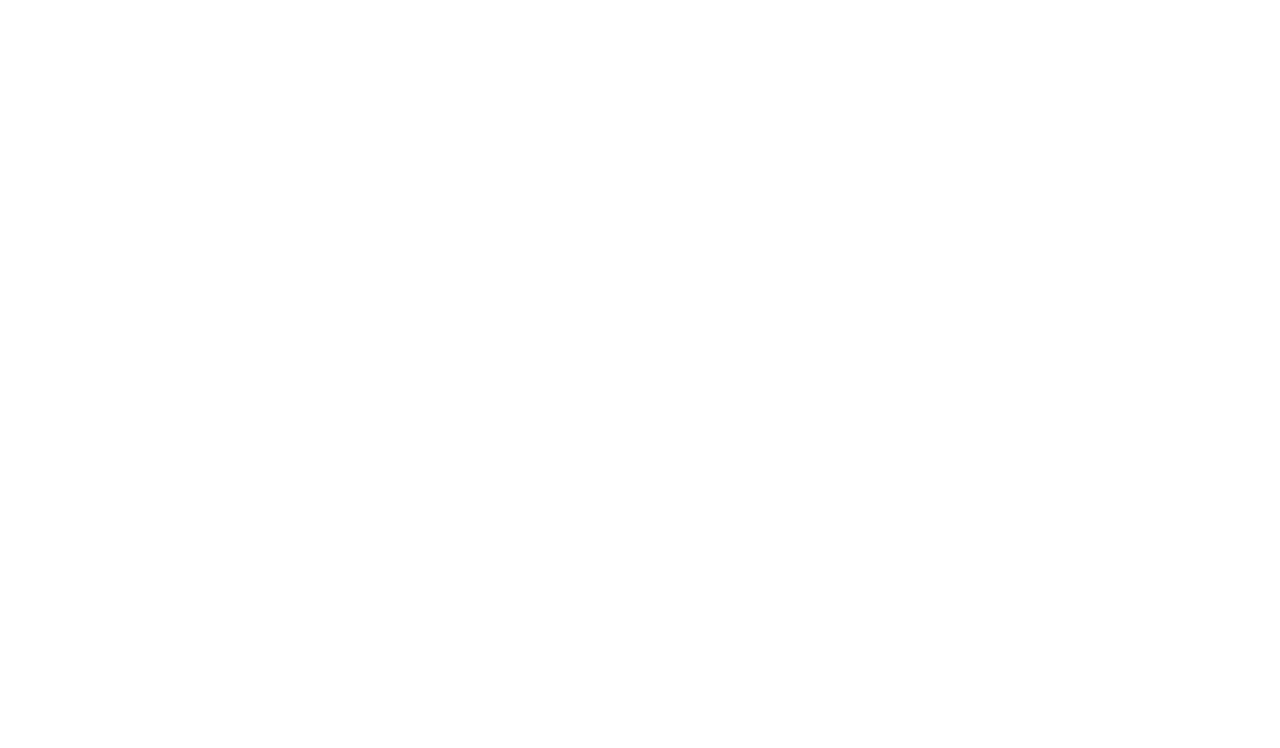
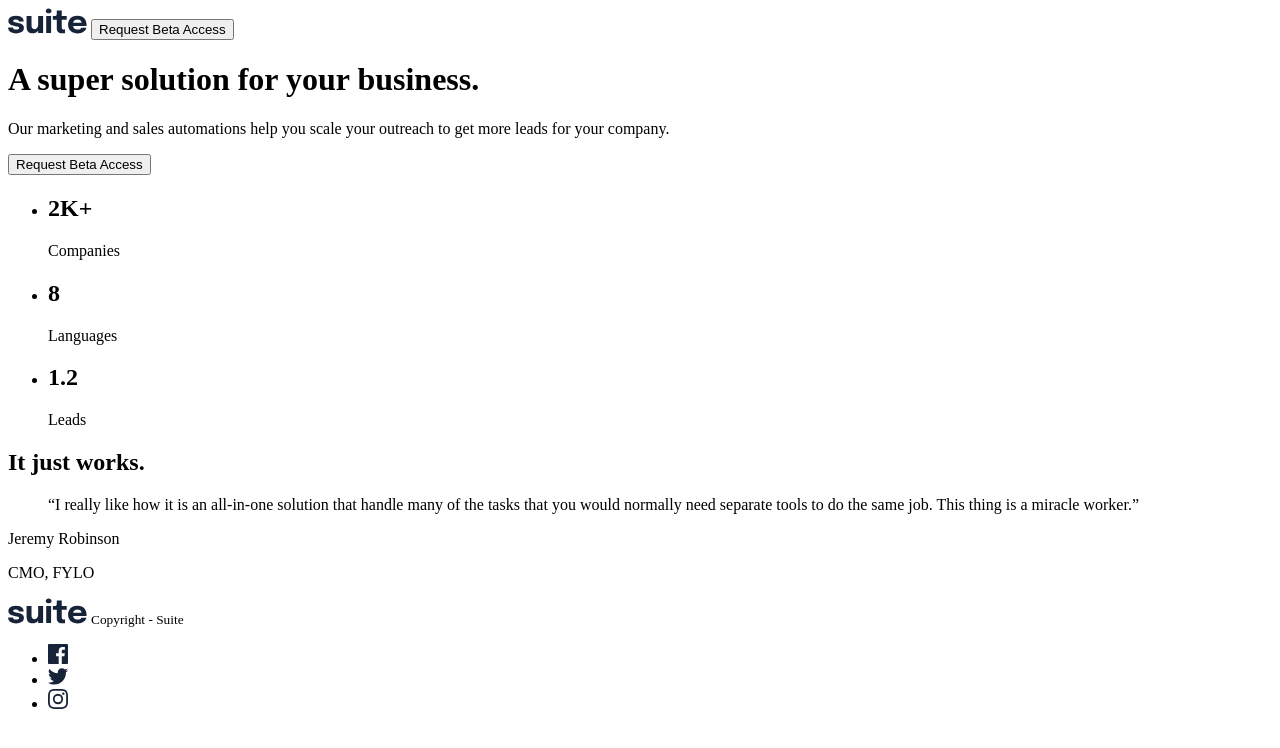
Before and after one commit to norman02/suite-landing-page, a plain HTML site: page index.html in a window 1280 px wide. Drawn offline with Linux system fonts and the light colour scheme.

Commit message:
add html markup

```diff
--- a/index.html
+++ b/index.html
@@ -1,36 +1,80 @@
 <!DOCTYPE html>
 <html lang="en">
+
 <head>
     <meta charset="UTF-8">
     <meta http-equiv="X-UA-Compatible" content="IE=edge">
     <meta name="viewport" content="width=device-width, initial-scale=1.0">
     <title>Suite</title>
 </head>
+
 <body>
     <!-- Navigation Section  -->
-
+    <nav>
+        <img src="./assets/logo.svg" alt="suite" class="logo">
+        <button>Request Beta Access</button>
+    </nav>
     <!-- Header Section  -->
-
+    <header>
         <!-- Hero Section  -->
+        <div class="">
+            <h1>A super solution for your business.</h1>
+            <p>
+                Our marketing and sales automations help you scale your outreach to get more leads for your company.
+            </p>
+            <button>Request Beta Access</button>
+        </div>
 
         <!-- Image Container -->
+        <div class=""></div>
+        <!-- Stats Section  -->
+        <div class="">
+            <ul>
+                <li>
+                    <h2>2K+</h2>
+                    <p>Companies</p>
+                </li>
+                <li>
+                    <h2>8</h2>
+                    <p>Languages</p>
+                </li>
+                <li>
+                    <h2>1.2</h2>
+                    <p>Leads</p>
+                </li>
+            </ul>
+        </div>
+    </header>
+    <!-- Main Section  -->
+    <main>
+        <!-- Image Container -->
+        <div class=""></div>
+        <!-- Text -->
+        <div class="">
+            <h2>It just works.</h2>
+            <blockquote>“I really like how it is an all-in-one solution that handle many of the tasks that you would
+                normally need separate tools to do the same job. This thing is a miracle worker.”</blockquote>
+            <p>
+                Jeremy Robinson
+            </p>
+            <p>
+                CMO, FYLO
+            </p>
+        </div>
+    </main>
+    <!-- Footer -->
+    <footer>
+        <!-- Logo -->
+        <img src="/assets/logo.svg" alt="suite" class="logo">
+        <!-- Copyright -->
+        <small>Copyright - Suite</small>
+        <!-- Social media  -->
+        <ul>
+            <li><a href="https://facebook.com"><img src="/assets/icon-facebook.svg" alt="facebook"></a></li>
+            <li><a href="https://twitter.com"><img src="/assets/icon-twitter.svg" alt="twitter"></a></li>
+            <li><a href="https://instagram.com"><img src="/assets/icon-instagram.svg" alt="instagram"></a></li>
+        </ul>
+    </footer>
+</body>
 
-        <!-- Stats Section  -->
-
-    <!-- Article  -->
-        <!-- Image Container -->
-
-        <!-- Text -->
-
-    <!-- Footer -->
-
-        <!-- Logo -->
-
-        <!-- Copyright -->
-
-        <!-- Social media  -->
-
-
-
-</body>
 </html>
```
